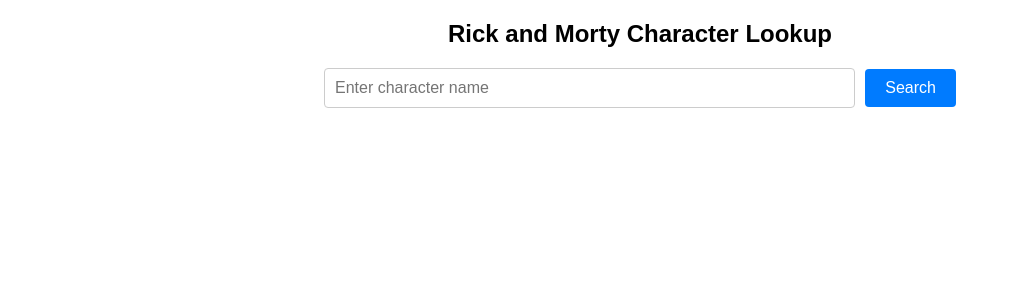
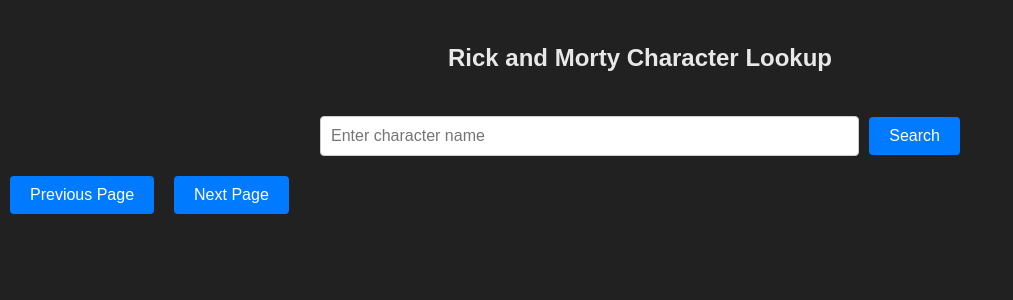
Before and after one commit to mackjann/vue-spa, a Vue app: page / in a window 1280 px wide. Shown: the top 300 px of the page, without its empty margins (0-1013 px from the left). Built offline with nearby package versions, Linux system fonts and the light colour scheme.

Commit message:
wip - added results cards and pagination buttons

```diff
--- /dev/null
+++ b/public/index.css
@@ -0,0 +1,7 @@
+html,
+body {
+  margin: 0;
+  padding: 0;
+  height: 100%;
+  background-color: rgb(33, 33, 33);
+}
--- a/public/index.html
+++ b/public/index.html
@@ -5,6 +5,7 @@
     <meta http-equiv="X-UA-Compatible" content="IE=edge" />
     <meta name="viewport" content="width=device-width,initial-scale=1.0" />
     <link rel="icon" href="<%= BASE_URL %>favicon.ico" />
+    <link rel="stylesheet" type="text/css" href="index.css" />
     <title>Ditto App</title>
   </head>
   <body>
--- a/src/App.vue
+++ b/src/App.vue
@@ -1,8 +1,60 @@
 <script>
+import axios from "axios";
+import PaginationButtons from "./components/PaginationButtons.vue";
 import SearchForm from "./components/SearchForm.vue";
+import SearchResults from "./components/SearchResults.vue";
 export default {
   components: {
     SearchForm,
+    SearchResults,
+    PaginationButtons,
+  },
+  data() {
+    return {
+      characters: [],
+      nextPage: "",
+      prevPage: "",
+    };
+  },
+  methods: {
+    // Event handler to update characters data
+    updateCharacters(characters) {
+      this.characters = characters;
+    },
+    updateNextPage(nextPageUrl) {
+      this.nextPage = nextPageUrl;
+    },
+    updatePrevPage(prevPageUrl) {
+      this.prevPage = prevPageUrl;
+    },
+    loadNextPage(nextPageUrl) {
+      if (nextPageUrl) {
+        axios
+          .get(nextPageUrl)
+          .then((response) => {
+            this.updateCharacters(response.data.results);
+            this.updateNextPage(response.data.info.next);
+            this.updatePrevPage(response.data.info.prev);
+          })
+          .catch((error) => {
+            console.error(error);
+          });
+      }
+    },
+    loadPrevPage(prevPageUrl) {
+      if (prevPageUrl) {
+        axios
+          .get(prevPageUrl)
+          .then((response) => {
+            this.updateCharacters(response.data.results);
+            this.updateNextPage(response.data.info.next);
+            this.updatePrevPage(response.data.info.prev);
+          })
+          .catch((error) => {
+            console.error(error);
+          });
+      }
+    },
   },
 };
 </script>
@@ -10,7 +62,18 @@
 <template>
   <div>
     <h2>Rick and Morty Character Lookup</h2>
-    <SearchForm />
+    <SearchForm
+      @characters-updated="updateCharacters"
+      @nextPage="updateNextPage"
+      @prevPage="updatePrevPage"
+    />
+    <SearchResults :characters="characters" />
+    <PaginationButtons
+      :nextPage="nextPage"
+      :prevPage="prevPage"
+      @nextPage="loadNextPage"
+      @prevPage="loadNextPage"
+    />
   </div>
 </template>
 
@@ -19,5 +82,7 @@
   display: flex;
   justify-content: center;
   font-family: sans-serif;
+  color: rgb(232, 232, 232);
+  padding: 24px;
 }
 </style>
--- /dev/null
+++ b/src/components/PaginationButtons.vue
@@ -0,0 +1,49 @@
+<script>
+export default {
+  props: {
+    nextPage: String,
+    prevPage: String,
+  },
+  methods: {
+    goToNextPage() {
+      if (this.nextPage) {
+        this.$emit("nextPage", this.nextPage);
+      }
+    },
+    goToPrevPage() {
+      if (this.prevPage) {
+        this.$emit("prevPage", this.prevPage);
+      }
+    },
+  },
+};
+</script>
+<template>
+  <div>
+    <button @click="goToPrevPage" :disabled="!prevPage">Previous Page</button>
+    <button @click="goToNextPage" :disabled="!nextPage">Next Page</button>
+  </div>
+</template>
+<style scoped>
+.pagination {
+  display: flex;
+  justify-content: center;
+  align-items: center;
+  margin-top: 20px;
+}
+
+button {
+  background-color: #007bff;
+  color: #fff;
+  border: none;
+  border-radius: 4px;
+  padding: 10px 20px;
+  margin: 0 10px;
+  cursor: pointer;
+  font-size: 16px;
+}
+
+button:hover {
+  background-color: #0056b3;
+}
+</style>
--- a/src/components/SearchForm.vue
+++ b/src/components/SearchForm.vue
@@ -6,6 +6,8 @@
     return {
       searchQuery: "",
       errorMessage: "",
+      nextPageUrl: "",
+      prevPageUrl: "",
       characters: [],
     };
   },
@@ -15,8 +17,14 @@
         const response = await axios.get(
           `https://rickandmortyapi.com/api/character/?name=${this.searchQuery}`
         );
+        console.log(response, "response");
+        this.errorMessage = "";
         this.characters = response.data.results;
-        this.errorMessage = "";
+        this.nextPageUrl = response.data.info.next;
+        this.prevPageUrl = response.data.info.prev;
+        this.$emit("characters-updated", this.characters);
+        this.$emit("nextPage", this.nextPageUrl);
+        this.$emit("prevPage", this.prevPageUrl);
       } catch (error) {
         this.characters = [];
         this.errorMessage =
@@ -46,9 +54,9 @@
 <style scoped>
 .container {
   display: flex;
-  justify-content: center;
   flex-direction: column;
   align-items: center;
+  height: fit-content;
 }
 .formWrapper {
   width: 50%;
--- /dev/null
+++ b/src/components/SearchResults.vue
@@ -0,0 +1,63 @@
+<script>
+export default {
+  props: {
+    characters: Array, // Array of characters
+  },
+};
+</script>
+
+<template>
+  <div class="cards-container">
+    <div
+      v-for="character in characters"
+      :key="character.id"
+      class="character-card"
+    >
+      <div class="content-container">
+        <img
+          :src="character.image"
+          :alt="character.name"
+          class="character-image"
+        />
+        <div class="character-info">
+          <h2>{{ character.name }}</h2>
+          <p>Species: {{ character.species }}</p>
+          <p>Status: {{ character.status }}</p>
+        </div>
+      </div>
+    </div>
+  </div>
+</template>
+
+<style scoped>
+/* Add your CSS styling here */
+.cards-container {
+  display: flex;
+  flex-direction: column;
+  align-items: center;
+}
+.content-container {
+  display: flex;
+}
+.character-card {
+  display: flex;
+  align-items: center;
+  border: 1px solid rgb(206, 206, 206);
+  background-color: rgb(38, 38, 38);
+  width: 50%;
+  margin: 4px;
+  border-radius: 6px;
+}
+.character-image {
+  width: 160px;
+  height: 160px;
+  padding: 12px 12px 12px 12px;
+}
+.character-info {
+  display: flex;
+  flex-direction: column;
+  padding: 12px;
+  font-family: sans-serif;
+  color: rgb(194, 194, 194);
+}
+</style>
```
